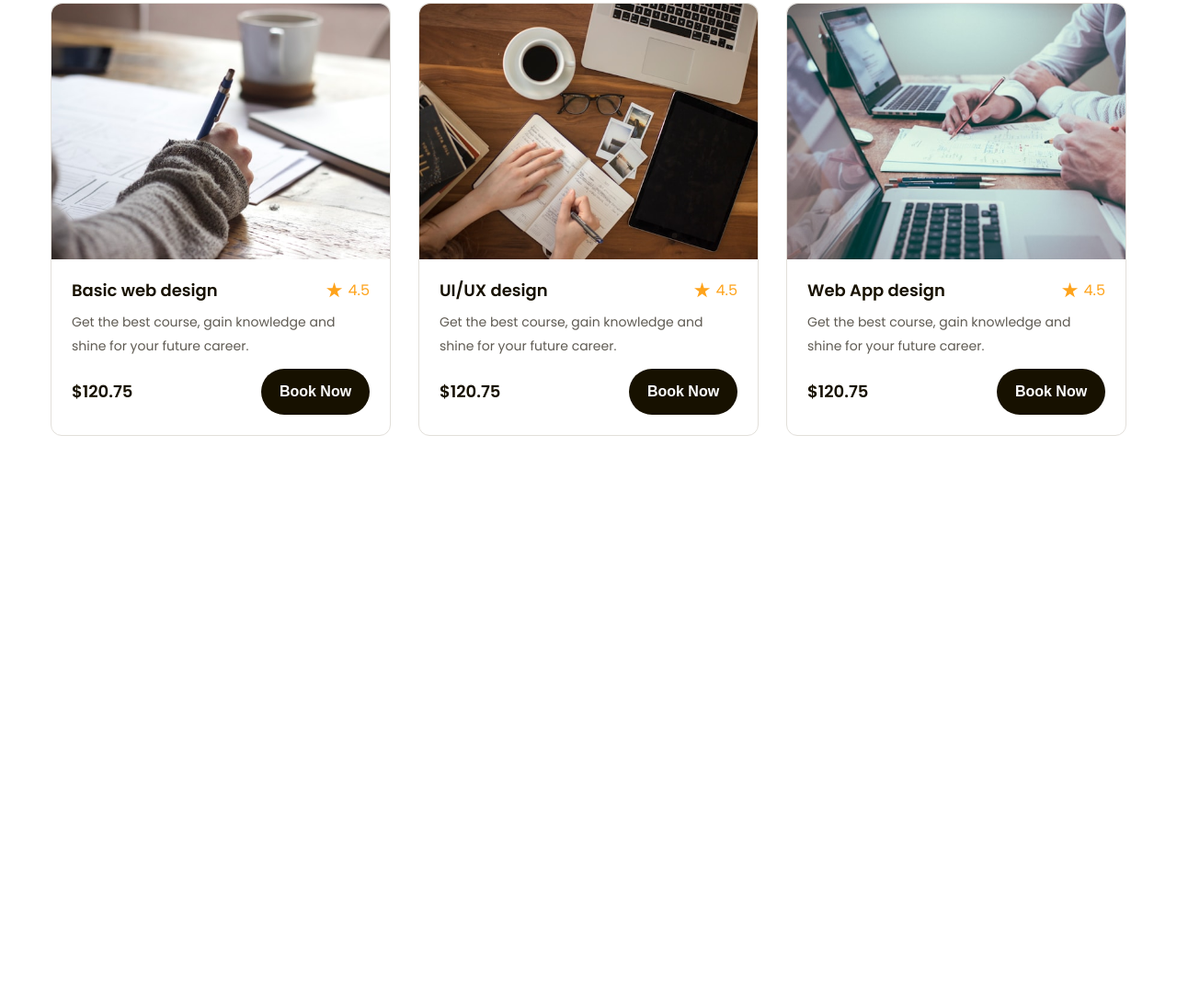
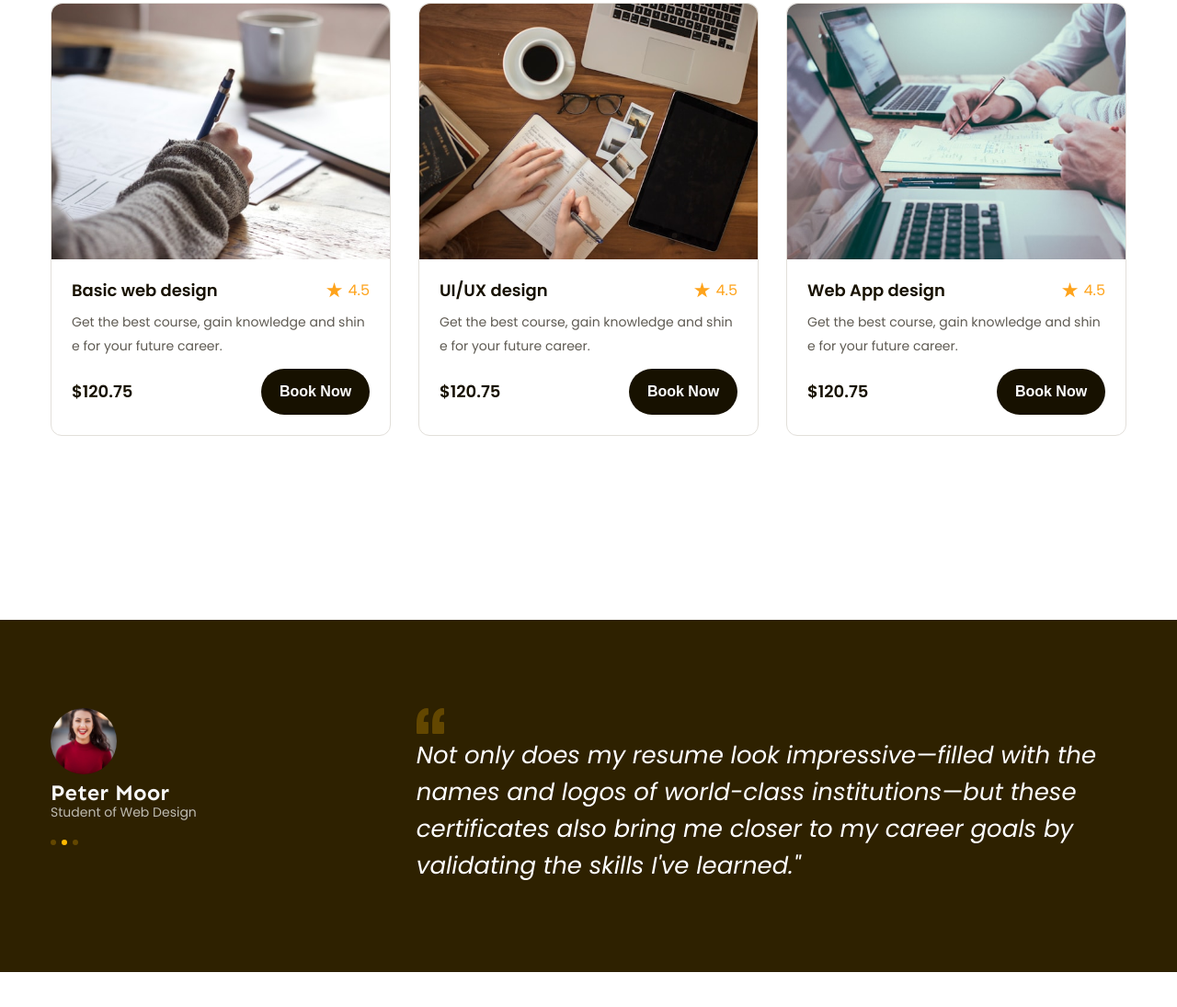
Before and after one commit to zzzTruongNgozzz/figma-to-html, a plain HTML site: page index.html in a window 1280 px wide. Shown: the part 1279-2374 px from the top of the page at 92% size. Drawn offline with Linux system fonts and the light colour scheme.

Commit message:
p6 làm phần feedback

```diff
--- a/assets/css/style.css
+++ b/assets/css/style.css
@@ -53,6 +53,21 @@ a {
   max-width: calc(100% - 48px);
   margin-left: auto;
   margin-right: auto;
+}
+
+.line-clamp {
+  display: -webkit-box;
+  -webkit-line-clamp: var(--line-clamp, 1);
+  -webkit-box-orient: vertical;
+  overflow: hidden;
+}
+
+.line-clamp.line-2 {
+  --line-clamp: 2;
+}
+
+.break-all {
+  word-break: break-all;
 }
 
 /* =================header================== */
@@ -318,6 +333,7 @@ a {
 }
 
 .popular .course-item {
+  flex: 1;
   border-radius: 12px;
   border: 1px solid #e2dfda;
   background: #fff;
@@ -390,3 +406,69 @@ a {
 .popular .course-item .btn-book:hover {
   background: var(--primary-color);
 }
+
+/* --------------------------------------- feedback ----------------------------------- */
+.feedback {
+  margin-top: 135px;
+  padding: 96px 0;
+  background: #2e2100;
+}
+
+.feedback-item {
+  display: flex;
+}
+
+.feedback-item .avatar {
+  width: 72px;
+  height: 72px;
+  border-radius: 50%;
+  object-fit: cover;
+}
+
+.feedback-item .info .member-name {
+  color: #f7f7f7;
+  font-family: var(--font-heading);
+  font-size: 2.4rem;
+  font-weight: 700;
+  line-height: 1.42; /* 141.667% */
+}
+
+.feedback-item .info .desc {
+  margin-top: 4px;
+  color: #bfbcb2;
+  font-size: 1.4rem;
+  font-weight: 400;
+  line-height: 1.86px; /* 185.714% */
+}
+
+.feedback-item .info .dots {
+  display: flex;
+  gap: 6px;
+  margin-top: 28px;
+}
+
+.feedback-item .dot {
+  width: 6px;
+  height: 6px;
+  border-radius: 50%;
+  background: #634700;
+  cursor: pointer;
+}
+
+.feedback-item .dot.active {
+  background-color: var(--primary-color);
+  cursor: default;
+}
+
+.feedback-item .content {
+  width: 66%;
+  margin-left: auto;
+}
+
+.feedback-item blockquote {
+  color: #fff;
+  font-size: 2.6rem;
+  font-style: italic;
+  font-weight: 400;
+  line-height: 1.54; /* 153.846% */
+}
--- a/index.html
+++ b/index.html
@@ -270,13 +270,17 @@
               /></a>
               <div class="info">
                 <div class="head">
-                  <h3 class="title"><a href="#!">Basic web design</a></h3>
+                  <h3 class="title">
+                    <a href="#!" class="line-clamp break-all"
+                      >Basic web design</a
+                    >
+                  </h3>
                   <div class="rating">
                     <img src="./assets/icon/star.svg" alt="" class="star" />
                     <span class="value">4.5</span>
                   </div>
                 </div>
-                <p class="desc">
+                <p class="desc line-clamp line-2 break-all">
                   Get the best course, gain knowledge and shine for your future
                   career.
                 </p>
@@ -297,13 +301,15 @@
               /></a>
               <div class="info">
                 <div class="head">
-                  <h3 class="title"><a href="#!">UI/UX design</a></h3>
+                  <h3 class="title">
+                    <a href="#!" class="line-clamp break-all">UI/UX design</a>
+                  </h3>
                   <div class="rating">
                     <img src="./assets/icon/star.svg" alt="" class="star" />
                     <span class="value">4.5</span>
                   </div>
                 </div>
-                <p class="desc">
+                <p class="desc line-clamp line-2 break-all">
                   Get the best course, gain knowledge and shine for your future
                   career.
                 </p>
@@ -324,13 +330,15 @@
               /></a>
               <div class="info">
                 <div class="head">
-                  <h3 class="title"><a href="#!">Web App design</a></h3>
+                  <h3 class="title">
+                    <a href="#!" class="line-clamp break-all">Web App design</a>
+                  </h3>
                   <div class="rating">
                     <img src="./assets/icon/star.svg" alt="" class="star" />
                     <span class="value">4.5</span>
                   </div>
                 </div>
-                <p class="desc">
+                <p class="desc line-clamp line-2 break-all">
                   Get the best course, gain knowledge and shine for your future
                   career.
                 </p>
@@ -343,6 +351,45 @@
           </div>
         </div>
       </div>
+
+      <!-- feedback -->
+      <div class="feedback">
+        <div class="main-content">
+          <div class="feedback-list">
+            <div class="feedback-item">
+              <!-- feedback left -->
+              <div class="info">
+                <img
+                  src="./assets/img/ava1.jpg"
+                  alt="Peter Moor"
+                  class="avatar"
+                />
+                <p class="member-name">Peter Moor</p>
+                <p class="desc">Student of Web Design</p>
+                <div class="dots">
+                  <span class="dot"></span>
+                  <span class="dot active"></span>
+                  <span class="dot"></span>
+                </div>
+              </div>
+              <!-- feedback right -->
+              <div class="content">
+                <img
+                  src="./assets/icon/open-quote.svg"
+                  alt=""
+                  class="open-quotes"
+                />
+                <blockquote>
+                  Not only does my resume look impressive—filled with the names
+                  and logos of world-class institutions—but these certificates
+                  also bring me closer to my career goals by validating the
+                  skills I've learned."
+                </blockquote>
+              </div>
+            </div>
+          </div>
+        </div>
+      </div>
     </main>
   </body>
 </html>
```
Also changed, not shown: assets/icon/open-quote.svg (added), assets/img/ava1.jpg (added).
